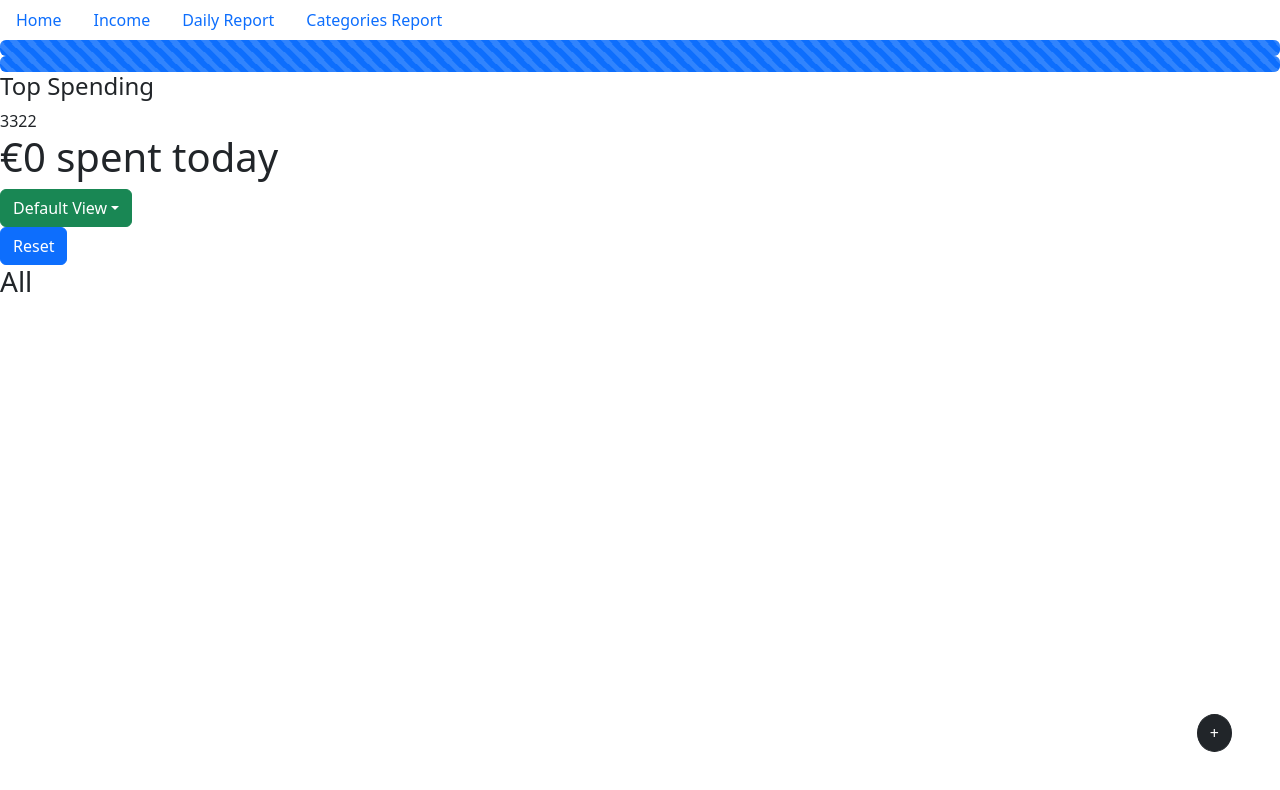
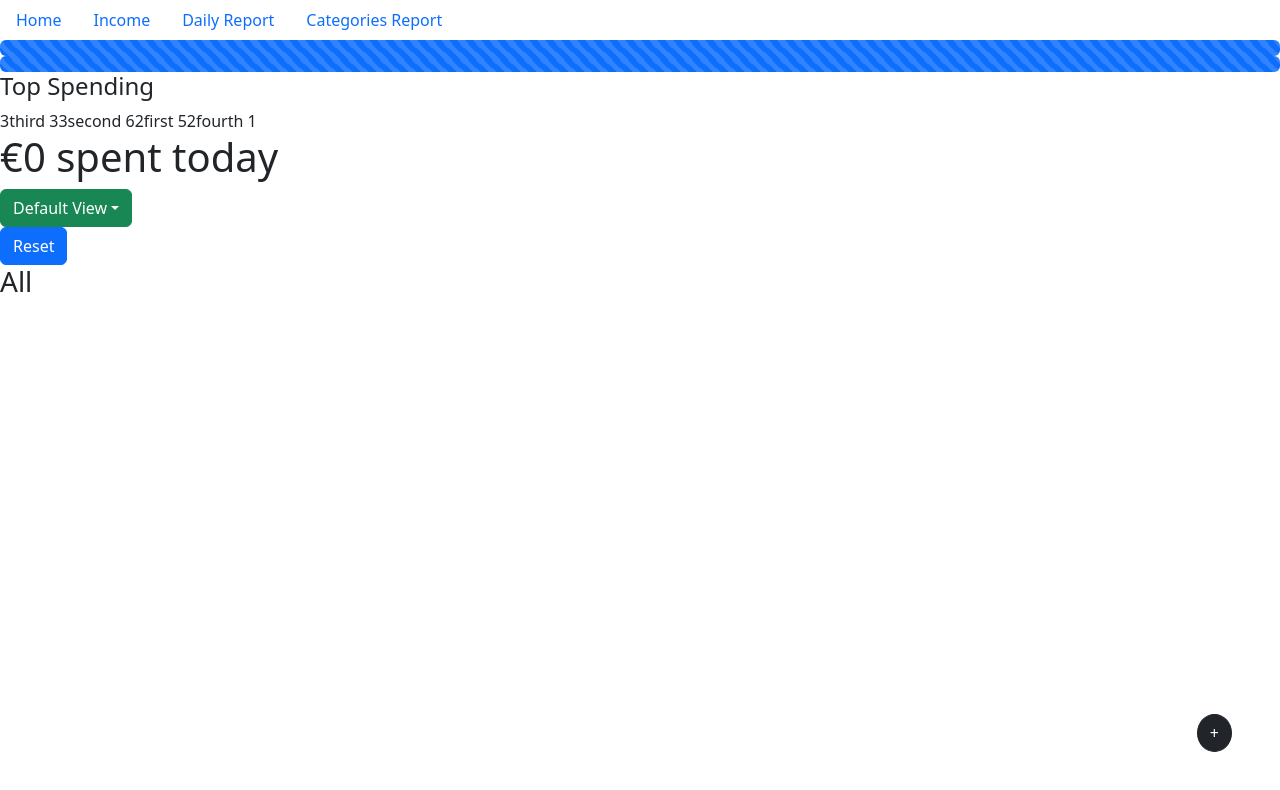
Before and after one commit to LinhLe2307/Expense_Tracking_App_Typescript_React, a React (Create React App) app: page / in a window 1280 px wide. Shown: the top 790 px of the page. Built offline with nearby package versions, Linux system fonts and the light colour scheme; data requests are answered from the project's data file.

Commit message:
Sort tope spending

```diff
--- a/src/components/TopSpending/TopSpending.tsx
+++ b/src/components/TopSpending/TopSpending.tsx
@@ -13,9 +13,23 @@
     return (
         <div>
             <h4>Top Spending</h4>
-            {detailsDiv(categoriesList, expenseLists).map((list, i) => {
-                return list[1]
-            }).sort((a, b) => b-a)}
+            {
+                detailsDiv(categoriesList, expenseLists)
+                .map((list, i) => {
+                    if(typeof list[1] === "number" && typeof list[0] === "string") {
+                        return [list[1], list[0]]
+                    } else {
+                        return []
+                    }
+                })
+                .sort((a,b) => {
+                    if(typeof a[0] === "number" && typeof b[0] === "number") {
+                        return (b[0] - a[0])
+                    } else {
+                        return 0
+                    }
+                })
+            }
         </div>
     )
 }
```
